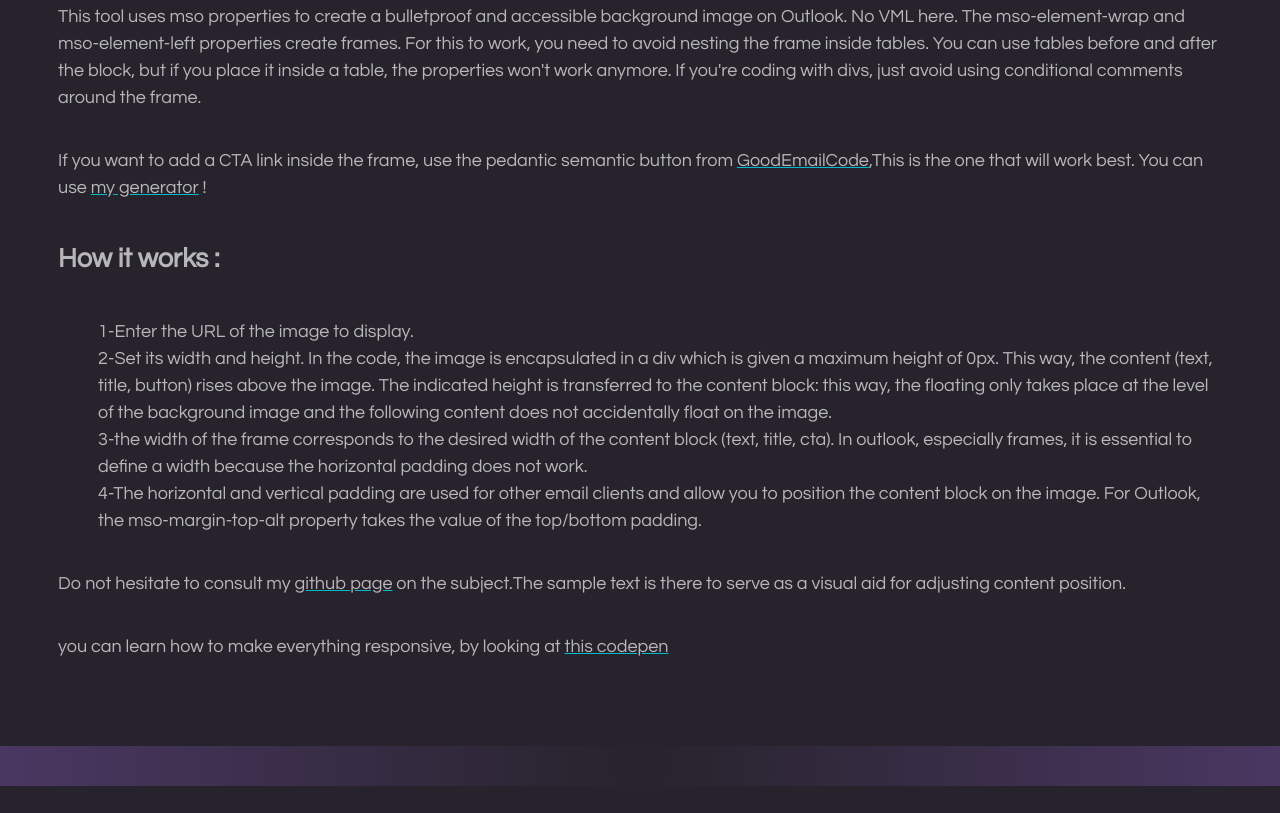
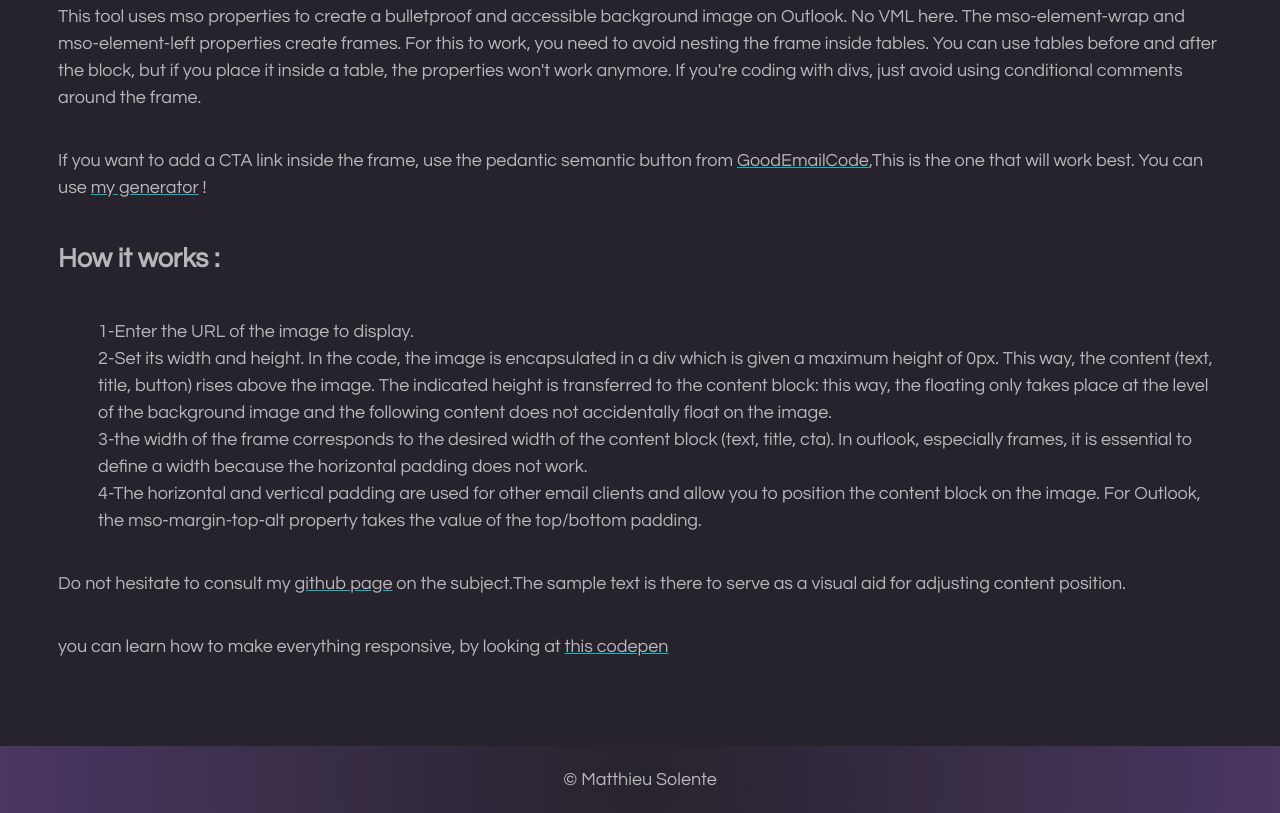
Before and after one commit to matthieuSolente/mso-faux-absolute-generator, a plain HTML site: page index.html in a window 1280 px wide. Shown: the part 1330-2143 px from the top of the page. Before the commit the page ends 2116 px from the top, so only its background shows below. Drawn offline with nearby package versions, Linux system fonts and the light colour scheme.

Commit message:
Update index.html

```diff
--- a/index.html
+++ b/index.html
@@ -93,6 +93,7 @@
       </div>
     </main>
     <footer>
+      © Matthieu Solente
     </footer>
       <script src="https://cdnjs.cloudflare.com/ajax/libs/jquery/3.7.1/jquery.min.js" integrity="sha512-v2CJ7UaYy4JwqLDIrZUI/4hqeoQieOmAZNXBeQyjo21dadnwR+8ZaIJVT8EE2iyI61OV8e6M8PP2/4hpQINQ/g==" crossorigin="anonymous" referrerpolicy="no-referrer"></script>
     <script type="text/javascript" src="js/coloris.js"></script>
```
